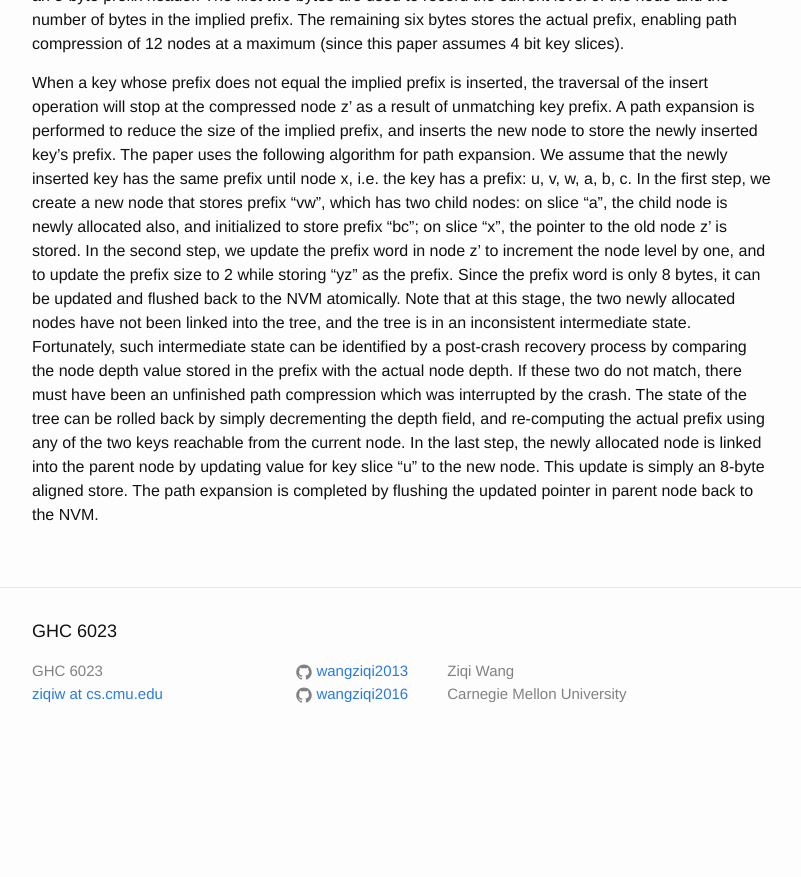
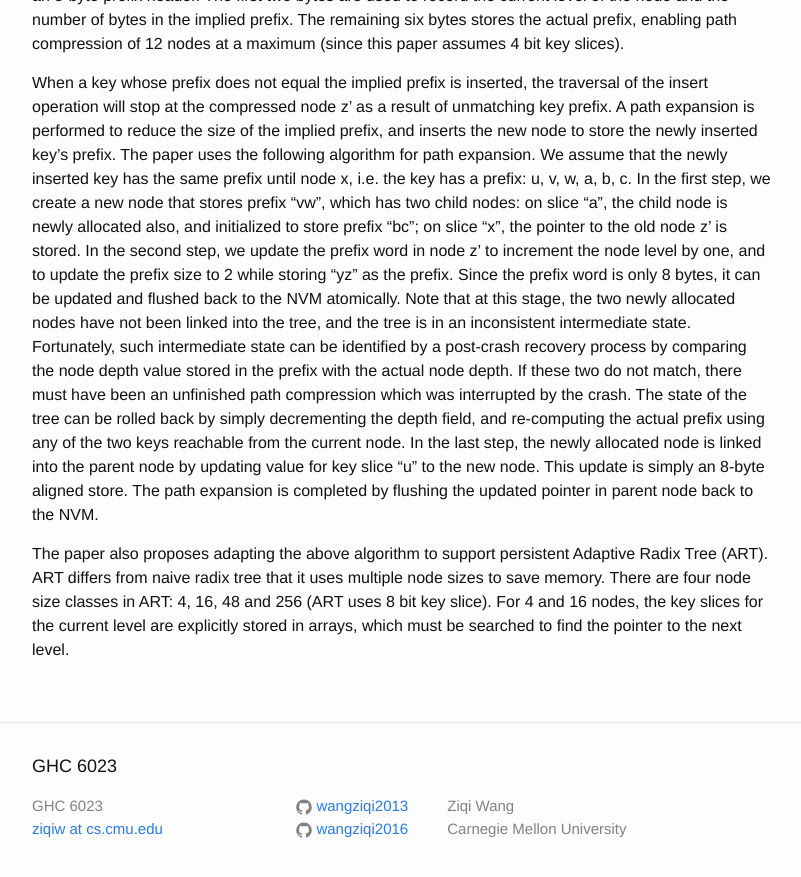
Before and after one commit to wangziqi2013/wangziqi2013.github.io, a Jekyll site: the page built from _posts/2019-11-29-wort.markdown, in a window 1280 px wide and 900 px high, scrolled down 1801 px. Shown: the top 877 px of the window, without its empty margins (238-1039 px from the left). Built offline with Jekyll 4.4.1, drawn with Linux system fonts in a browser that asks for light colours; before the commit the page ends 2566 px from its top, so only the background shows below that.

Commit message:
Adding ART

```diff
--- a/_posts/2019-11-29-wort.markdown
+++ b/_posts/2019-11-29-wort.markdown
@@ -81,3 +81,8 @@ can be rolled back by simply decrementing the depth field, and re-computing the
 reachable from the current node. In the last step, the newly allocated node is linked into the parent node by updating
 value for key slice "u" to the new node. This update is simply an 8-byte aligned store. The path expansion is completed
 by flushing the updated pointer in parent node back to the NVM.
+
+The paper also proposes adapting the above algorithm to support persistent Adaptive Radix Tree (ART). ART differs from
+naive radix tree that it uses multiple node sizes to save memory. There are four node size classes in ART: 4, 16, 48 and 256
+(ART uses 8 bit key slice). For 4 and 16 nodes, the key slices for the current level are explicitly stored in arrays,
+which must be searched to find the pointer to the next level.
```
